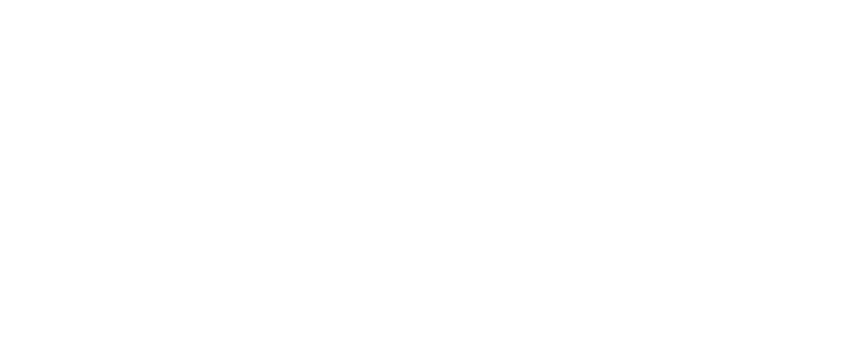
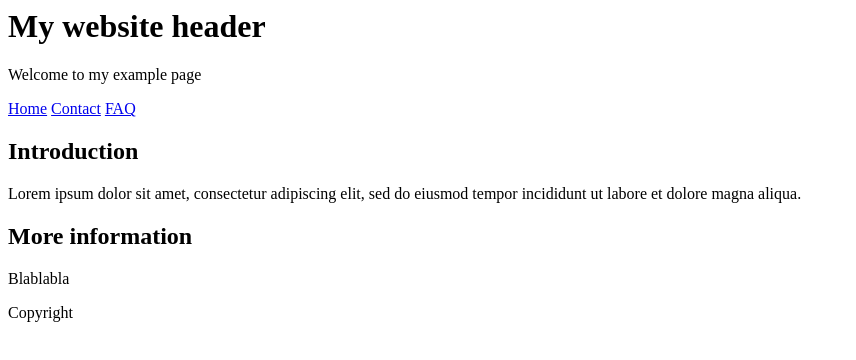
Before and after one commit to knightmoves-schools/009-semantic-elements-hashyyazzie, a website: page index.html in a window 1280 px wide. Shown: the whole page, without its empty margins (0-856 px from the left). Drawn offline with Linux system fonts and the light colour scheme.

Commit message:
Update index.html
added everything that was needed

```diff
--- a/index.html
+++ b/index.html
@@ -1,8 +1,33 @@
 <html>
     <head>
-
+        <title>Elements</title>
     </head>
     <body>
-
+        <header>
+            <h1>My website header</h1>
+            <p>Welcome to my example page</p>
+        </header>
+        <nav>
+            <a href="#">Home</a>
+            <a href="#">Contact</a>
+            <a href="#">FAQ</a>
+        </nav>
+        <article>
+            <section>
+                <h2>Introduction</h2>
+                <p>
+                Lorem ipsum dolor sit amet, consectetur adipiscing elit, sed do eiusmod tempor incididunt ut labore et dolore magna aliqua.
+                </p>
+            </section>
+            <section>
+                <h2>More information</h2>
+                <p>
+                    Blablabla
+                </p>
+            </section>
+        </article>
+        <footer>
+            <p>Copyright</p>
+        </footer>
     </body>
 </html>
```
